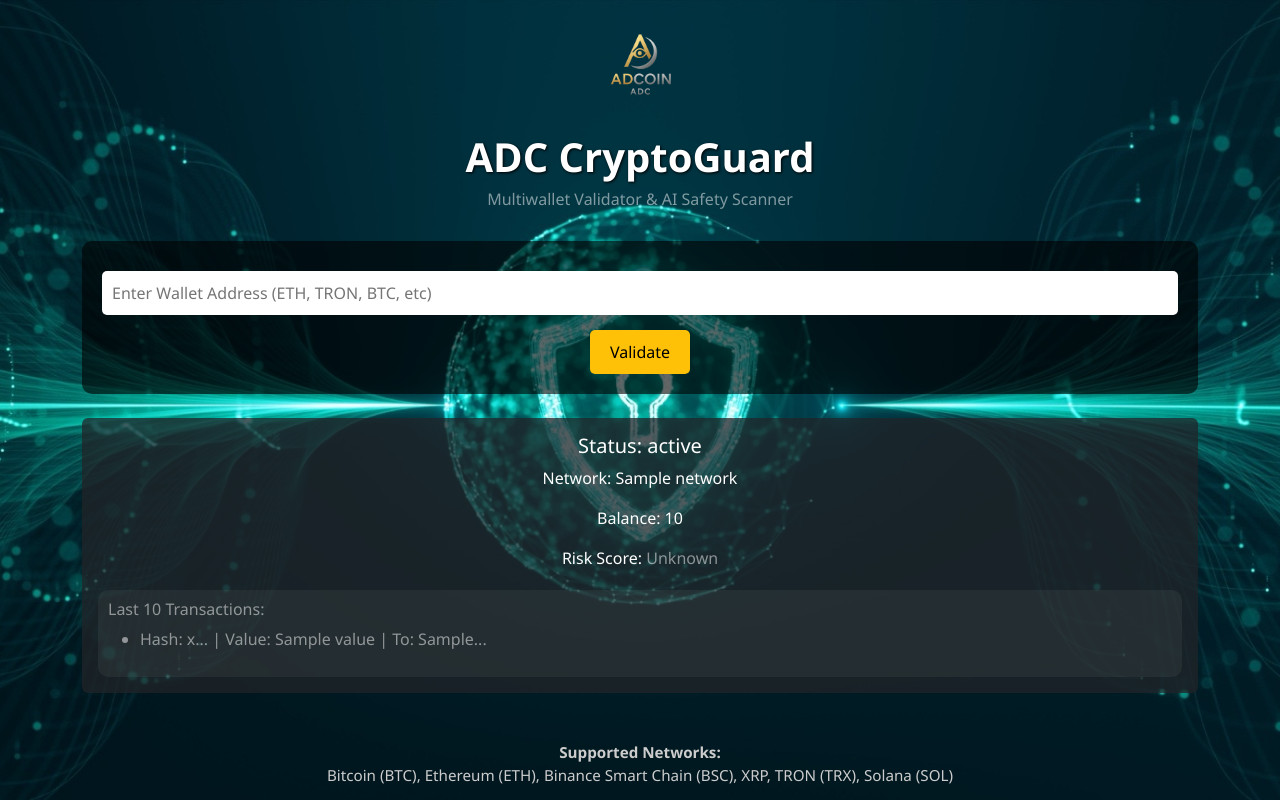
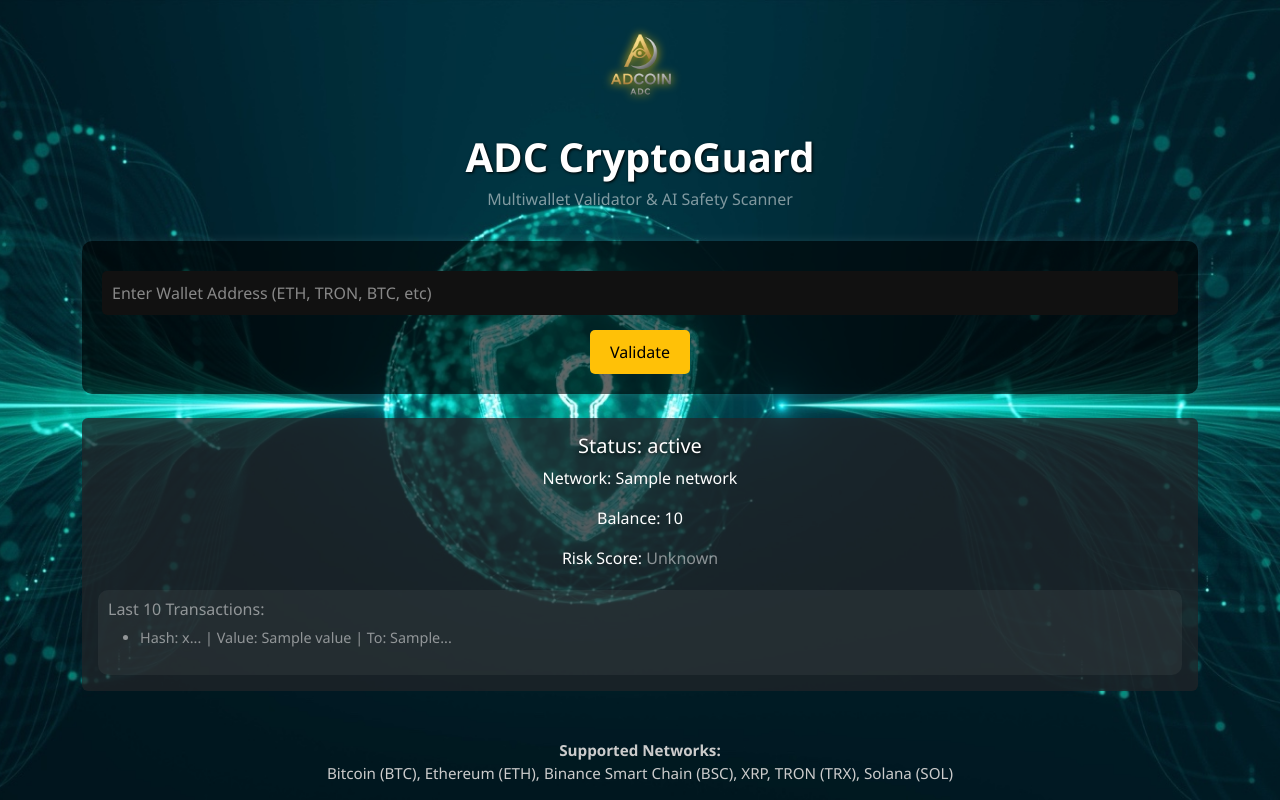
Before and after one commit to ADCoinX/adcoin-validator-ai, a Flask app: template templates/index.html in a window 1280 px wide. Run offline with Flask 3, Linux system fonts and the light colour scheme; the template is opened without the code that fills it: most values are stand-ins (such as "Sample title", 1, 10 or a date in 2020).

Commit message:
Update style.css

```diff
--- a/static/style.css
+++ b/static/style.css
@@ -1 +1,103 @@
-/* CSS content here */
+body {
+  background: linear-gradient(270deg, #020202, #0d0f1d, #1a1e2e);
+  background-size: 600% 600%;
+  animation: bgflow 20s ease infinite;
+  color: white;
+  font-family: 'Segoe UI', sans-serif;
+  margin: 0;
+  padding: 0;
+}
+
+@keyframes bgflow {
+  0% {background-position: 0% 50%;}
+  50% {background-position: 100% 50%;}
+  100% {background-position: 0% 50%;}
+}
+
+h1, h2, h3, h4, h5 {
+  text-shadow: 1px 1px 4px black;
+}
+
+input[type="text"] {
+  padding: 12px;
+  border-radius: 5px;
+  width: 100%;
+  border: 1px solid #444;
+  background: #111;
+  color: white;
+  font-size: 1rem;
+  margin-top: 10px;
+}
+
+input[type="text"]::placeholder {
+  color: #888;
+}
+
+.btn-validate {
+  padding: 10px 30px;
+  background-color: #ffc107;
+  color: black;
+  font-weight: bold;
+  font-size: 1rem;
+  border: none;
+  border-radius: 5px;
+  margin-top: 10px;
+  transition: all 0.3s ease;
+}
+
+.btn-validate:hover {
+  background-color: #ffca2c;
+  transform: scale(1.05);
+}
+
+.validator-box {
+  background-color: rgba(255, 255, 255, 0.05);
+  padding: 25px;
+  border-radius: 15px;
+  box-shadow: 0 0 10px rgba(255,255,255,0.1);
+}
+
+.tx-list {
+  font-size: 0.9rem;
+  background-color: rgba(255,255,255,0.03);
+  padding: 15px;
+  border-radius: 10px;
+  margin-top: 20px;
+  max-height: 300px;
+  overflow-y: auto;
+}
+
+.risk-safe {
+  color: #00ff6a;
+  font-weight: bold;
+}
+
+.risk-medium {
+  color: #ffc107;
+  font-weight: bold;
+}
+
+.risk-high {
+  color: #ff4444;
+  font-weight: bold;
+}
+
+.supported {
+  margin-top: 40px;
+  font-size: 0.95rem;
+  color: #ccc;
+}
+
+.logo {
+  width: 92px;
+  animation: glow 3s ease-in-out infinite alternate;
+}
+
+@keyframes glow {
+  from {
+    filter: drop-shadow(0 0 4px #ffcc00);
+  }
+  to {
+    filter: drop-shadow(0 0 15px #ffcc00);
+  }
+}
```
